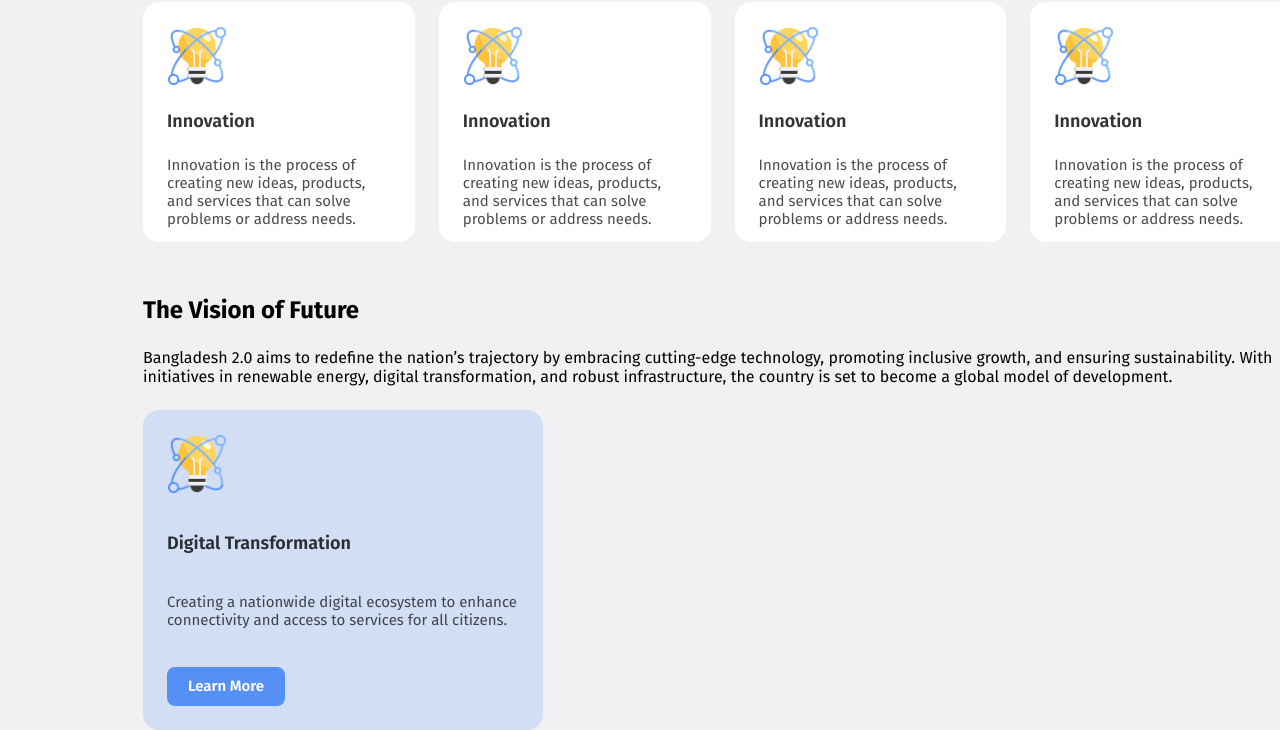
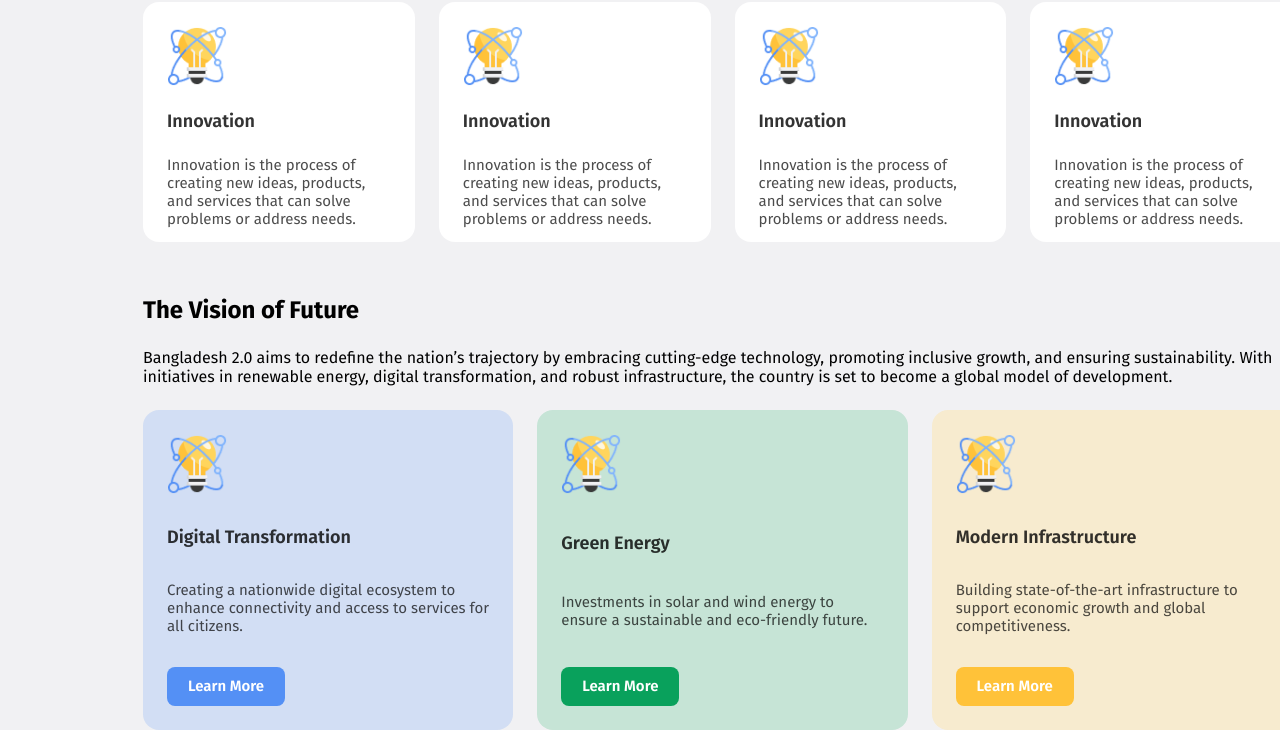
Before and after one commit to Labib591/PHero-Assignment-1, a plain HTML site: page index.html in a window 1280 px wide. Shown: the part 752-1482 px from the top of the page. Drawn offline with Linux system fonts and the light colour scheme.

Commit message:
Please enter the commit message for your changes. Lines starting with '#' will be ignored, and an empty message aborts the commit.
On branch main
Your branch is up to date with 'origin/main'.

Changes to be committed:
	modified:   index.html
	modified:   styles/style.css

```diff
--- a/index.html
+++ b/index.html
@@ -73,14 +73,30 @@
             become a global model of development.
           </p>
         </div>
-        <div>
-          <div class="future-card">
+        <div class="future-cards">
+          <div class="future-card1">
             <img src="assets/card-icon.png" alt="" />
-
             <h4>Digital Transformation</h4>
             <p>
               Creating a nationwide digital ecosystem to enhance connectivity
               and access to services for all citizens.
+            </p>
+            <button>Learn More</button>
+          </div>
+          <div class="future-card1 future-card2">
+            <img src="assets/card-icon.png" alt="" />
+            <h4>Green Energy</h4>
+            <p>
+              Investments in solar and wind energy to ensure a sustainable and
+              eco-friendly future.
+            </p>
+            <button>Learn More</button>
+          </div>
+          <div class="future-card1 future-card3">
+            <img src="assets/card-icon.png" alt="" />
+            <h4>Modern Infrastructure</h4>
+            <p>
+              Building state-of-the-art infrastructure to support economic growth and global competitiveness.
             </p>
             <button>Learn More</button>
           </div>
--- a/styles/style.css
+++ b/styles/style.css
@@ -146,7 +146,7 @@ header > button {
     font-family: "Fira Sans", serif;
 }
 
-.future-card{
+.future-card1{
     width: 400px;
     height: 320px;
     display: flex;
@@ -158,26 +158,26 @@ header > button {
     border-radius: 16px;
 }
 
-.future-card>img{
+.future-card1>img{
     width: 60px;
     height: 60px;
     background-color: rgba(84,144,245,.0);
 }
 
-.future-card>h4{
+.future-card1>h4{
     font-size: 18px;
     font-weight: 600;
     color: rgba(0, 0, 0, 0.8);
     background-color: rgba(84,144,245,.0);
 }
-.future-card>p{
+.future-card1>p{
     font-size: 15px;
     font-weight: 400;
     color: rgba(0, 0, 0, 0.7);
     background-color: rgba(84,144,245,.0);
 }
 
-.future-card>button{
+.future-card1>button{
     border-radius: 8px;
     background-color: #5490F5;
     color: white;
@@ -189,3 +189,23 @@ header > button {
     font-weight: 600;
     font-family: "Fira Sans", serif;
 }
+
+.future-card2{
+  background-color: #C6E4D6;
+}
+
+.future-card2>button{
+  background-color: #09A15C;
+}
+.future-cards{
+  display: flex;
+  gap: 24px;
+}
+
+.future-card3{
+  background-color: #F7EBCF;
+}
+
+.future-card3>button{
+  background-color: #FFC239;
+}
```
